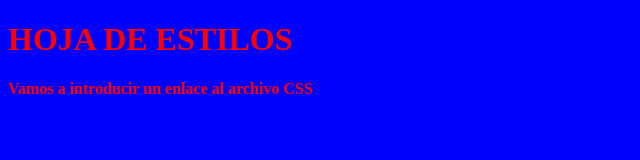
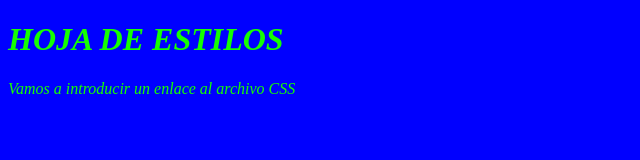
Before and after one commit to alexrp06/edifp, a plain HTML site: page index.html in a window 1280 px wide. Shown: the whole page, without its empty margins (0-640 px from the left). Drawn offline with Linux system fonts and the light colour scheme.

Commit message:
cursiva y color verde

```diff
--- a/css/estilos.css
+++ b/css/estilos.css
@@ -1,5 +1,5 @@
 body{
     background-color:#00ff;
-    font-weight: bold;
-    color: #f00;
+    font-style: italic;
+    color: rgb(21, 255, 0);
 }
```
